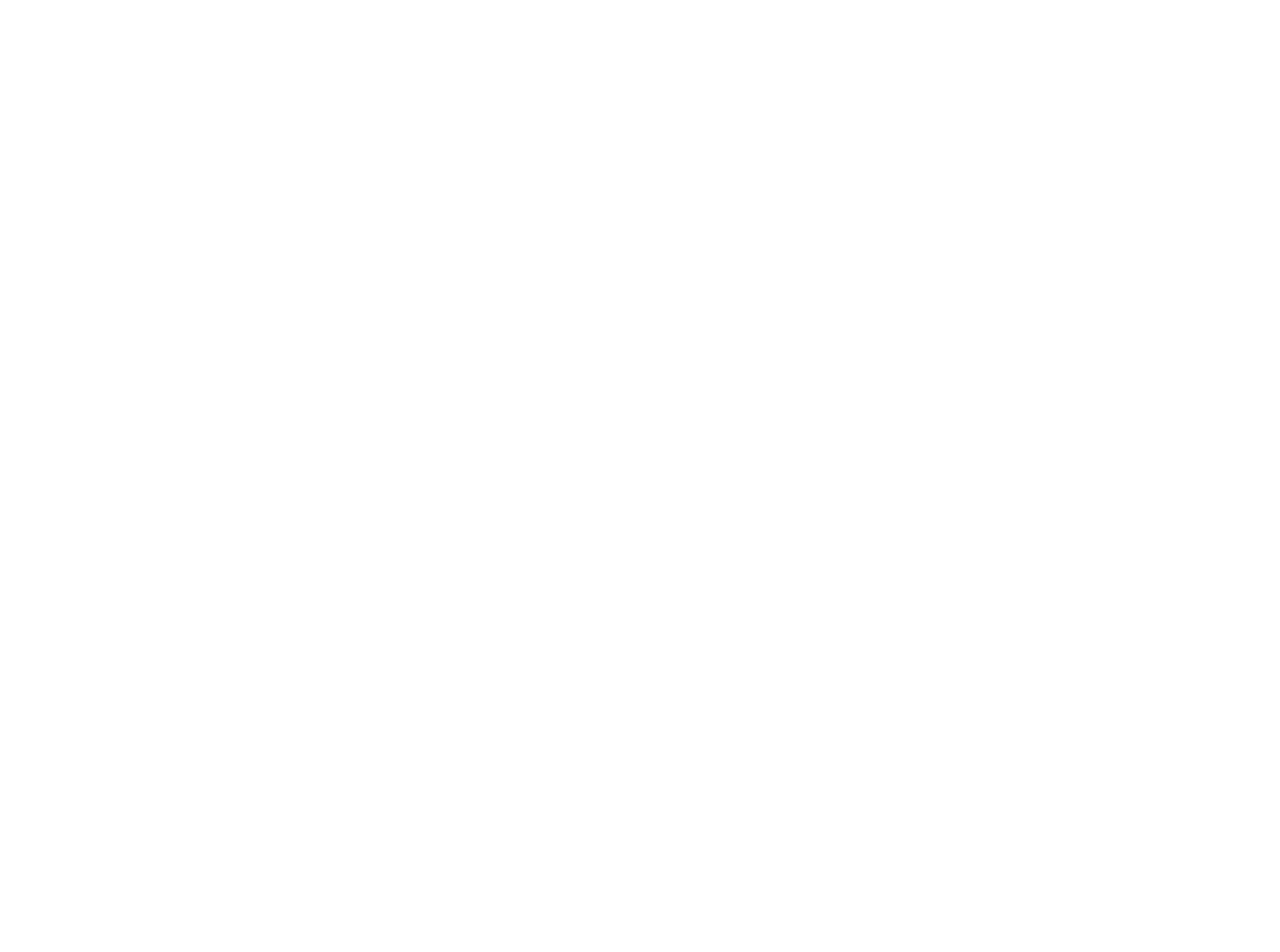
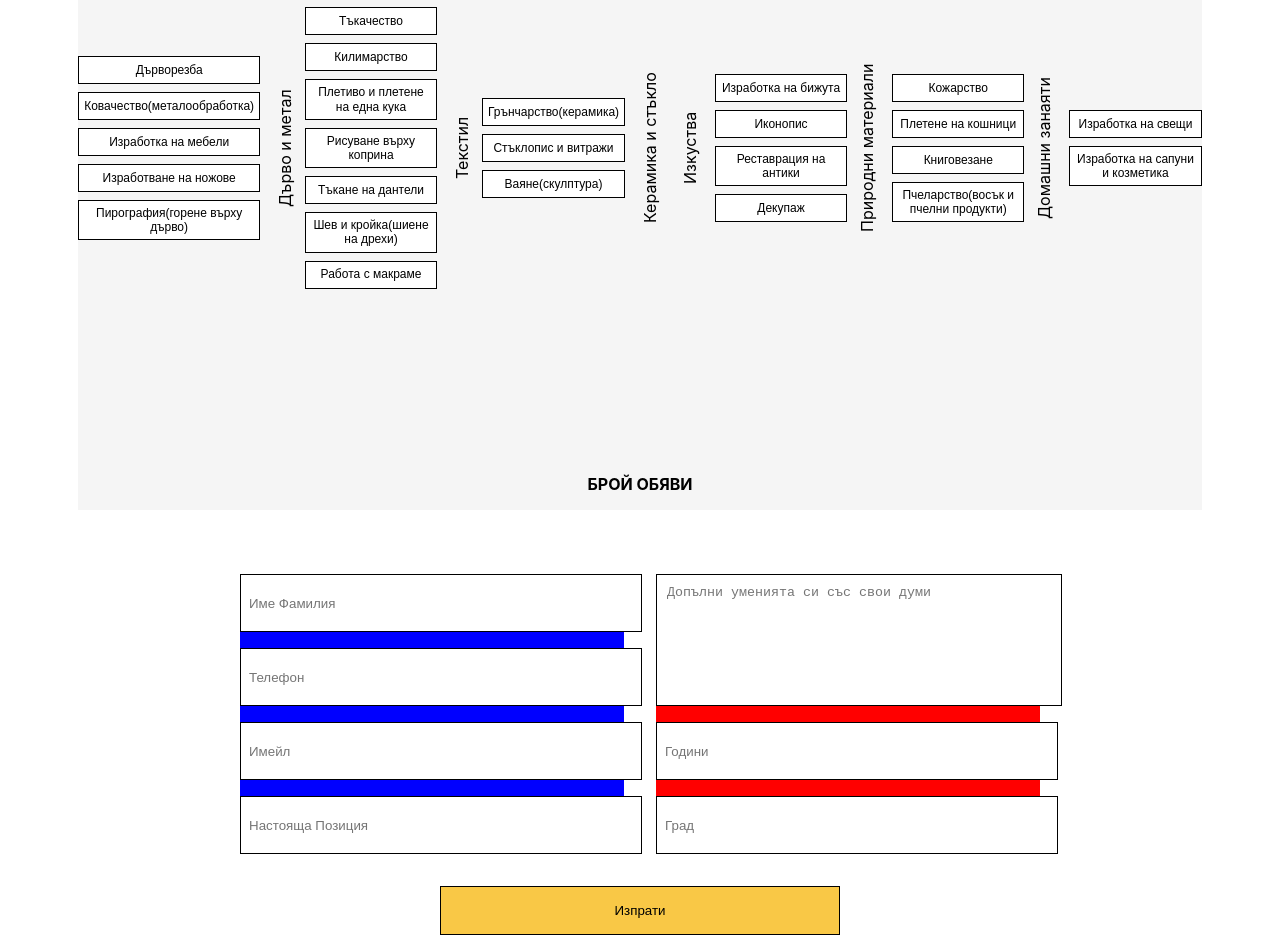
Before and after one commit to 0xivanov/mogago-web-platform, a React (Create React App) app: page / in a window 1280 px wide. Before the commit this address had no page. Shown: the part 260-1212 px from the top of the page. Before the commit the page ends 800 px from the top, so only its background shows below. Built offline with nearby package versions, Linux system fonts and the light colour scheme.

Commit message:
add backend url
Signed-off-by: Ivan Ivanov <ivanivanov.ii726@gmail.com>

```diff
--- a/src/App.js
+++ b/src/App.js
@@ -2,12 +2,11 @@ import React from 'react';
 import { BrowserRouter as Router, Routes, Route } from 'react-router-dom';
 import FormPage from './components/FormPage';
 import ConfirmationPage from './components/ConfirmationPage';
-import BusinessRegister from './components/BusinessRegister';
 function App() {
   return (
     <Router>
       <Routes>
-        <Route path="/form" element={<FormPage />} />
+        <Route path="/" element={<FormPage />} />
         {/* <Route path="/business/register" element={<BusinessRegister />} /> */}
         <Route path="/confirmation" element={<ConfirmationPage />} />
       </Routes>
--- a/src/components/FormPage.js
+++ b/src/components/FormPage.js
@@ -88,7 +88,8 @@ function FormPage() {
     phone: '',
     email: '',
     position: '',
-    skills: '',
+    skills: [],
+    skillsWithOwnWords: '',
     age: '',
     city: '',
   });
@@ -101,12 +102,20 @@ function FormPage() {
   const handleSubmit = async (e) => {
     e.preventDefault();
     try {
-      const response = await fetch('http://localhost:9090/api/candidate/submit', {
+      const submissionData = {
+        ...formData,
+        skills: selectedSkills.map(skillId => ({
+          name: skillId.split('-')[1]
+        })),
+      };
+      submissionData.age = Number(submissionData.age);
+
+      const response = await fetch(`${process.env.REACT_APP_SERVER_URL}/candidate/submit`, {
         method: 'POST',
         headers: {
           'Content-Type': 'application/json',
         },
-        body: JSON.stringify(formData),
+        body: JSON.stringify(submissionData),
       });
       if (response.ok) {
         navigate('/confirmation');
@@ -166,7 +175,7 @@ function FormPage() {
           </LeftColumn>
           <RightColumn>
             <TextArea
-              name="skills"
+              name="skillsWithOwnWords"
               placeholder="Допълни уменията си със свои думи"
               onChange={handleChange}
               required
--- a/src/components/SkillsGrid.js
+++ b/src/components/SkillsGrid.js
@@ -6,8 +6,8 @@ const GridContainer = styled.div`
   background-color: #f5f5f5;
   flex-direction: column;
   align-items: center;
-  width: 100%;
-  margin-bottom: 2rem;
+  width: 90%;
+  margin: 0 auto 2rem auto;
 `;
 
 const CategoriesWrapper = styled.div`
@@ -39,18 +39,25 @@ const SkillsColumn = styled.div`
   display: flex;
   flex-direction: column;
   flex: 1;
-  gap: 15px;
+  gap: 8px;
   padding: 10px 0;
 `;
 
 const SkillButton = styled.button`
   width: 100%;
-  padding: 0.5rem;
+  padding: 0.3rem;
   border: 1px solid #000;
   background-color: ${props => props.selected ? '#f9c846' : 'white'};
   cursor: pointer;
-  white-space: nowrap;
-  font-size: 0.8rem;
+  white-space: normal;
+  font-size: 0.75rem;
+  min-height: 28px;
+  height: auto;
+  line-height: 1.2;
+  display: flex;
+  align-items: center;
+  justify-content: center;
+  text-align: center;
 
   &:hover {
     background-color: ${props => props.selected ? '#f9c846' : '#f5f5f5'};
```
Also changed, not shown: 1 other file (tests, documents, lock files or other folders).
